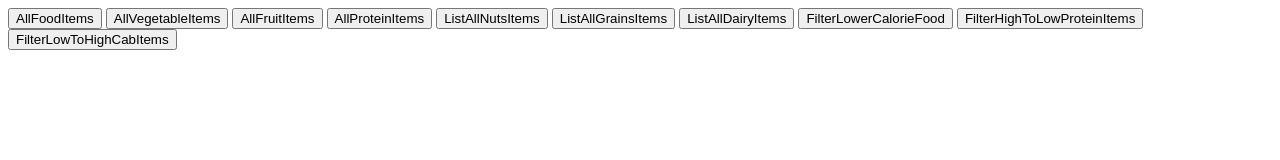
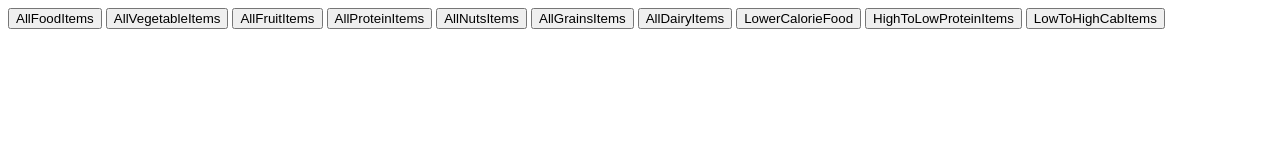
Before and after one commit to wasimahmed28/Javascript-JSON-Assignment-for-session, a plain HTML site: page index.html in a window 1280 px wide. Drawn offline with Linux system fonts and the light colour scheme.

Commit message:
made changes

```diff
--- a/index.html
+++ b/index.html
@@ -10,12 +10,12 @@
   <button onclick="ListAllVegetableItems()">AllVegetableItems</button>
   <button onclick="ListAllFruitItems()">AllFruitItems</button>
   <button onclick="ListAllProteinItems()">AllProteinItems</button>
-  <button onclick="ListAllNutsItems()">ListAllNutsItems</button>
-  <button onclick="ListAllGrainsItems()">ListAllGrainsItems</button>
-  <button onclick="ListAllDairyItems()">ListAllDairyItems</button>
-  <button onclick="FilterLowerCalorieFood()">FilterLowerCalorieFood</button>
-  <button onclick="FilterHighToLowProteinItems()">FilterHighToLowProteinItems</button>
-  <button onclick="FilterLowToHighCabItems()">FilterLowToHighCabItems</button>
+  <button onclick="ListAllNutsItems()">AllNutsItems</button>
+  <button onclick="ListAllGrainsItems()">AllGrainsItems</button>
+  <button onclick="ListAllDairyItems()">AllDairyItems</button>
+  <button onclick="FilterLowerCalorieFood()">LowerCalorieFood</button>
+  <button onclick="FilterHighToLowProteinItems()">HighToLowProteinItems</button>
+  <button onclick="FilterLowToHighCabItems()">LowToHighCabItems</button>
   <div id="display"></div>
     <script>
       let display = document.getElementById("display");
```
